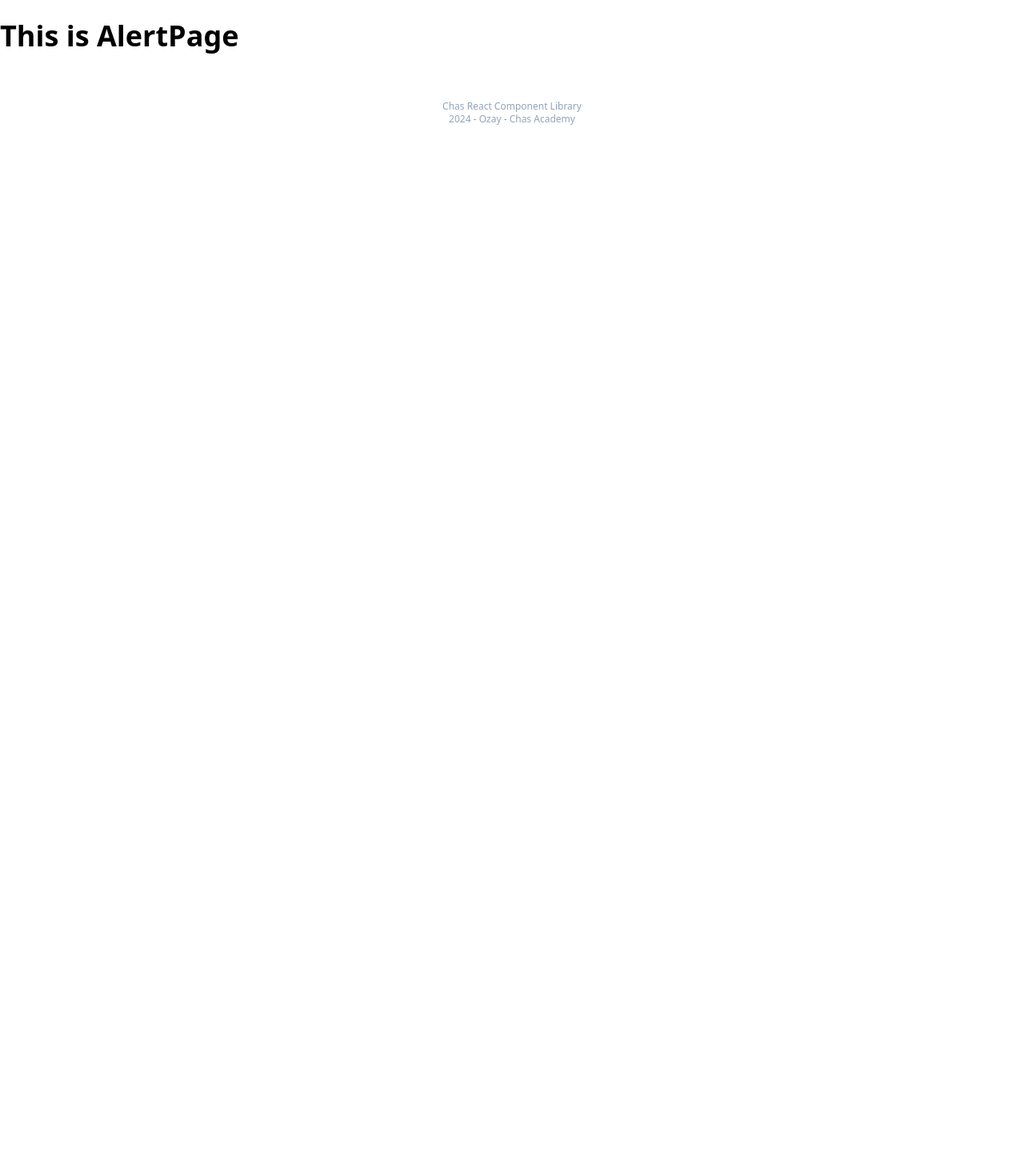
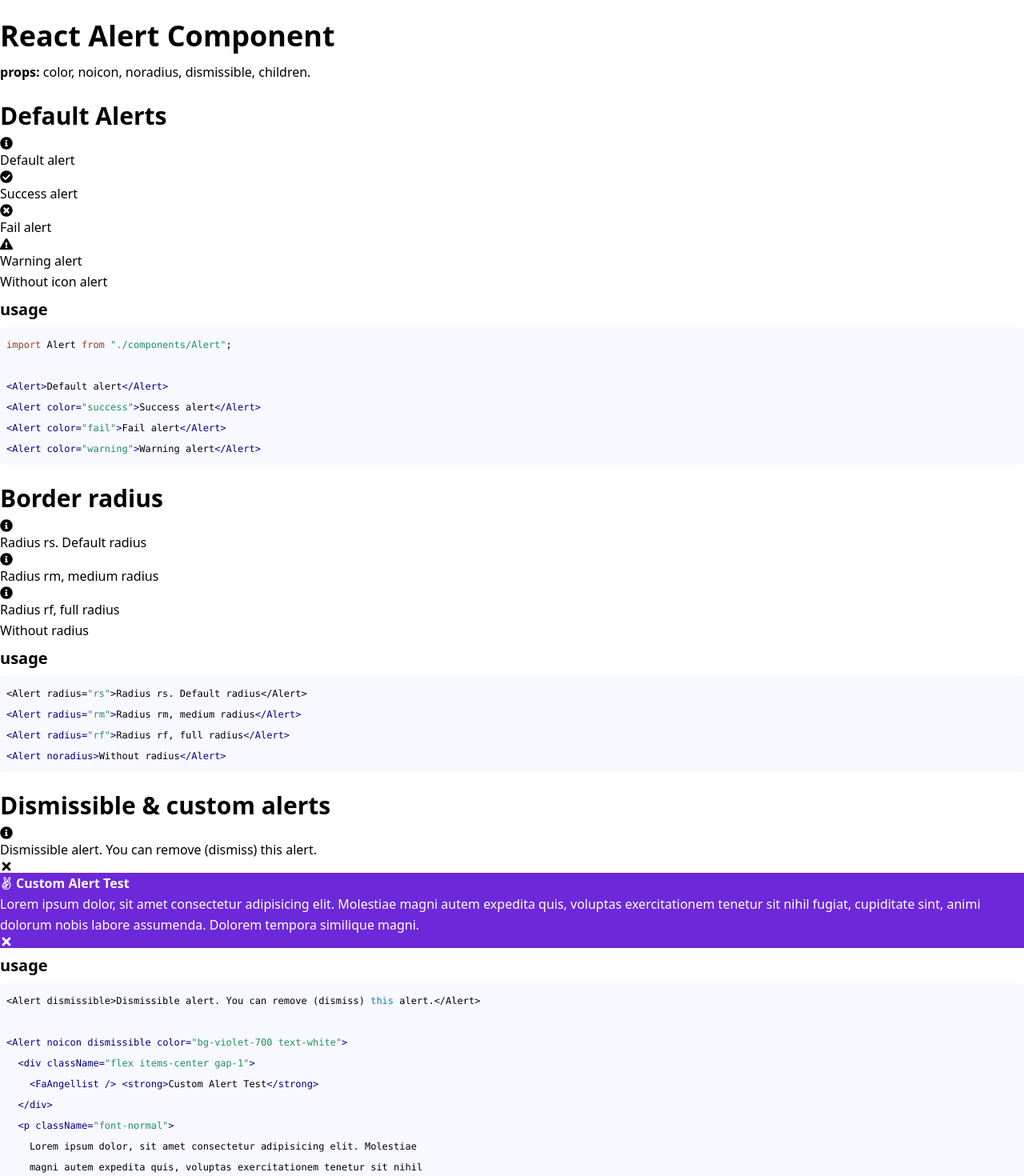
Before and after one commit to ozayo/React-Components-Library, a React (Vite) app: page /alerts in a window 1280 px wide. Shown: the part 80-1550 px from the top of the page at 80% size. Before the commit the page ends 800 px from the top, so only its background shows below. Built offline with nearby package versions, Linux system fonts and the light colour scheme.

Commit message:
alert page added

```diff
--- a/src/pages/AlertPage.jsx
+++ b/src/pages/AlertPage.jsx
@@ -1,9 +1,94 @@
 import React from "react";
+import Alert from "../components/Alert";
+import Code from "../components/Code";
+import { FaAngellist } from "react-icons/fa";
 
 const AlertPage = () => {
   return (
     <div>
-      <h1>This is AlertPage</h1>
+      <h1>React Alert Component</h1>
+      <p>
+        <strong>props:</strong> color, noicon, noradius, dismissible, children.
+      </p>
+      <div className="my-6">
+        <h2>Default Alerts</h2>
+        <Alert>Default alert</Alert>
+        <Alert color="success">Success alert</Alert>
+        <Alert color="fail">Fail alert</Alert>
+        <Alert color="warning">Warning alert</Alert>
+        <Alert noicon>Without icon alert</Alert>
+        <div className="my-2">
+          <h3>usage</h3>
+          <Code language="javascript">
+            {`
+import Alert from "./components/Alert";
+
+<Alert>Default alert</Alert>
+<Alert color="success">Success alert</Alert>
+<Alert color="fail">Fail alert</Alert>
+<Alert color="warning">Warning alert</Alert>
+        `}
+          </Code>
+        </div>
+      </div>
+
+      <div className="my-6">
+        <h2>Border radius</h2>
+        <Alert radius="rs">Radius rs. Default radius</Alert>
+        <Alert radius="rm">Radius rm, medium radius</Alert>
+        <Alert radius="rf">Radius rf, full radius</Alert>
+        <Alert noradius>Without radius</Alert>
+        <div className="my-2">
+          <h3>usage</h3>
+          <Code language="javascript">
+            {`
+<Alert radius="rs">Radius rs. Default radius</Alert>
+<Alert radius="rm">Radius rm, medium radius</Alert>
+<Alert radius="rf">Radius rf, full radius</Alert>
+<Alert noradius>Without radius</Alert>
+        `}
+          </Code>
+        </div>
+      </div>
+
+      <div className="my-6">
+        <h2>Dismissible & custom alerts</h2>
+        <Alert dismissible>
+          Dismissible alert. You can remove (dismiss) this alert.
+        </Alert>
+        <Alert noicon dismissible color="bg-violet-700 text-white">
+          <div className="flex items-center gap-1">
+            <FaAngellist /> <strong>Custom Alert Test</strong>
+          </div>
+          <p className="font-normal">
+            Lorem ipsum dolor, sit amet consectetur adipisicing elit. Molestiae
+            magni autem expedita quis, voluptas exercitationem tenetur sit nihil
+            fugiat, cupiditate sint, animi dolorum nobis labore assumenda.
+            Dolorem tempora similique magni.
+          </p>
+        </Alert>
+        <div className="my-2">
+          <h3>usage</h3>
+          <Code language="javascript">
+            {`
+
+<Alert dismissible>Dismissible alert. You can remove (dismiss) this alert.</Alert>
+
+<Alert noicon dismissible color="bg-violet-700 text-white">
+  <div className="flex items-center gap-1">
+    <FaAngellist /> <strong>Custom Alert Test</strong>
+  </div>
+  <p className="font-normal">
+    Lorem ipsum dolor, sit amet consectetur adipisicing elit. Molestiae
+    magni autem expedita quis, voluptas exercitationem tenetur sit nihil
+    fugiat, cupiditate sint, animi dolorum nobis labore assumenda.
+    Dolorem tempora similique magni.
+  </p>
+</Alert>
+        `}
+          </Code>
+        </div>
+      </div>
     </div>
   );
 };
```
